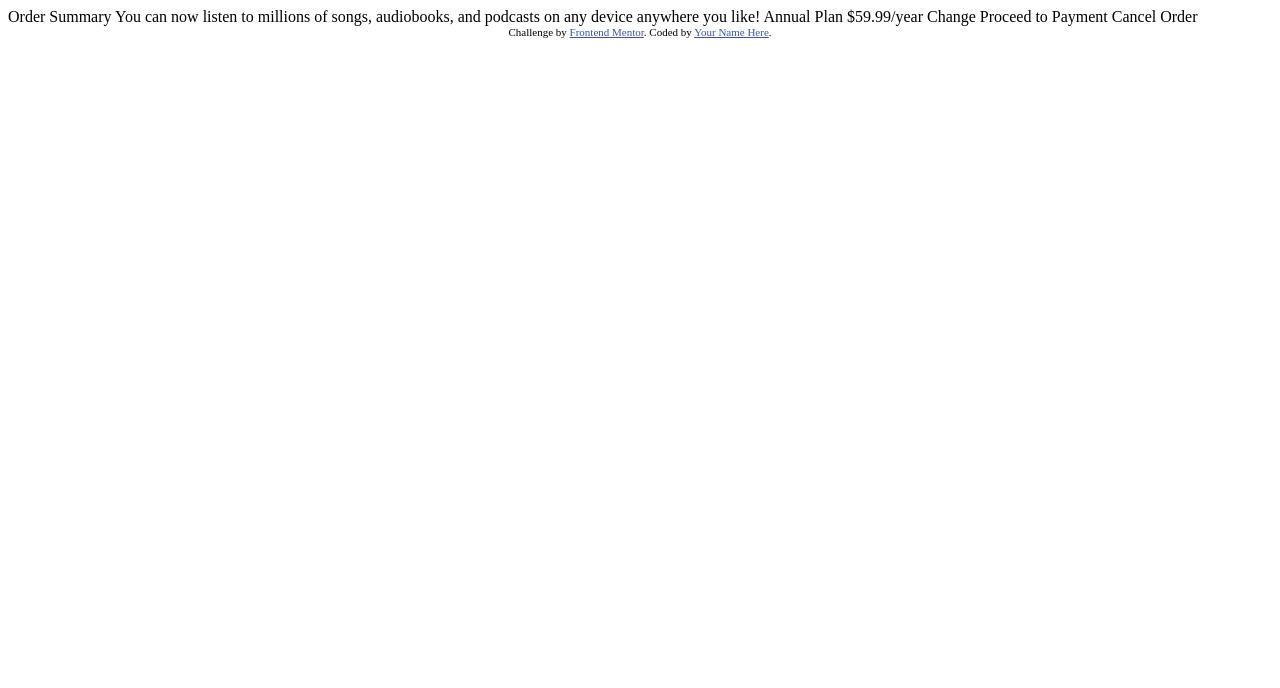
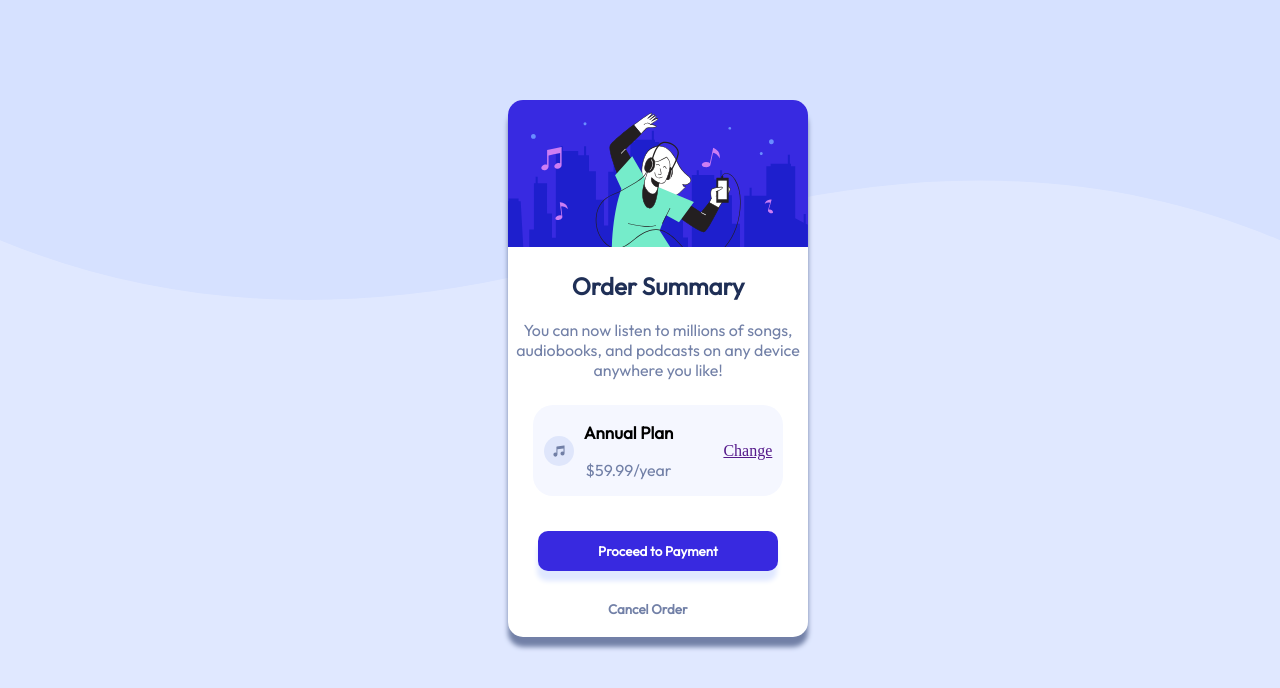
Before and after one commit to Deamon120/Order-summary-component-challenge-hub, a plain HTML site: page index.html in a window 1280 px wide. Drawn offline with Linux system fonts and the light colour scheme.

Commit message:
second change files

```diff
--- a/index.html
+++ b/index.html
@@ -5,33 +5,38 @@
   <meta name="viewport" content="width=device-width, initial-scale=1.0"> <!-- displays site properly based on user's device -->
 
   <link rel="icon" type="image/png" sizes="32x32" href="./images/favicon-32x32.png">
+  <link rel="stylesheet" href="style.css">
+
+  <link rel="preconnect" href="https://fonts.googleapis.com">
+  <link rel="preconnect" href="https://fonts.gstatic.com" crossorigin>
+  <link href="https://fonts.googleapis.com/css2?family=Outfit&display=swap" rel="stylesheet">
 
   <title>Frontend Mentor | Order summary card</title>
 
-  <!-- Feel free to remove these styles or customise in your own stylesheet 👍 -->
-  <style>
-    .attribution { font-size: 11px; text-align: center; }
-    .attribution a { color: hsl(228, 45%, 44%); }
-  </style>
+
+
 </head>
 <body>
+<div class="header">
+  <img class="hero" src="images/illustration-hero.svg" alt="hero">
+  <h2>Order Summary</h2>
 
-  Order Summary
+  <p>You can now listen to millions of songs, audiobooks, and podcasts on any
+  device anywhere you like!</p>
 
-  You can now listen to millions of songs, audiobooks, and podcasts on any
-  device anywhere you like!
+  <div class="change">
+    <img class="music" src="images/icon-music.svg" alt="music">
+    <div class="plan">
+      <h3>Annual Plan</h3>
+      <p>$59.99/year</p>
+    </div>
+    <a href="">Change</a>
+  </div>
+  <button class="payment" type="button" name="button">Proceed to Payment</button> <br>
+  <button class="cancel" type="button" name="button">Cancel Order</button>
 
-  Annual Plan
-  $59.99/year
 
-  Change
+  </div>
 
-  Proceed to Payment
-  Cancel Order
-
-  <div class="attribution">
-    Challenge by <a href="https://www.frontendmentor.io?ref=challenge" target="_blank">Frontend Mentor</a>.
-    Coded by <a href="#">Your Name Here</a>.
-  </div>
 </body>
 </html>
--- /dev/null
+++ b/style.css
@@ -0,0 +1,89 @@
+
+
+body {
+background-image: url("images/pattern-background-desktop.svg");
+background-repeat: no-repeat;
+background-size: 100% 300px;
+background-color: hsl(225, 100%, 94%)
+
+
+}
+.hero {
+  width: 300px;
+  border-top-right-radius:  15px;
+  border-top-left-radius: 15px;
+}
+
+.header {
+  width: 300px;
+  margin: 100px 500px;
+  background-color: white;
+  border-radius: 15px;
+  box-shadow: 0px 10px 5px  hsl(224, 23%, 55%);
+}
+
+h2 {
+  text-align: center;
+  color: hsl(223, 47%, 23%);
+  font-family: 'Outfit', sans-serif;
+  font-weight: 900;
+}
+
+p {
+  text-align: center;
+  color: hsl(224, 23%, 55%);
+  font-family: 'Outfit', sans-serif;
+}
+
+h3 {
+  font-size: 17px;
+  font-family: 'Outfit', sans-serif;
+}
+
+.change {
+  background-color: hsl(225, 100%, 98%);
+  width: 250px;
+  margin: 25px;
+  border-radius: 20px;
+  display: flex;
+  justify-content: center;
+  align-items: center;
+
+}
+.cancel {
+    background:none;
+    border:none;
+    margin:20px 100px;
+    padding:0;
+    cursor: pointer;
+    font-family: 'Outfit', sans-serif;
+    font-weight: 900;
+    color: hsl(224, 23%, 55%);
+
+}
+
+.payment {
+  background-color:  hsl(245, 75%, 52%);
+  padding: 12px 28px;
+  border-radius: 10px;
+  border:none;
+  margin: 10px 20px 10px 30px;
+  color: white;
+  cursor: pointer;
+  font-family: 'Outfit', sans-serif;
+  font-weight: 900;
+  width: 80%;
+  box-shadow: -1px 10px 5px  hsl(225, 100%, 94%);
+
+}
+.music {
+  width: 30px;
+  height: 30px;
+  margin: 10px;
+}
+a {
+  margin: auto 10px auto 50px;
+}
+.plan {
+
+}
```
